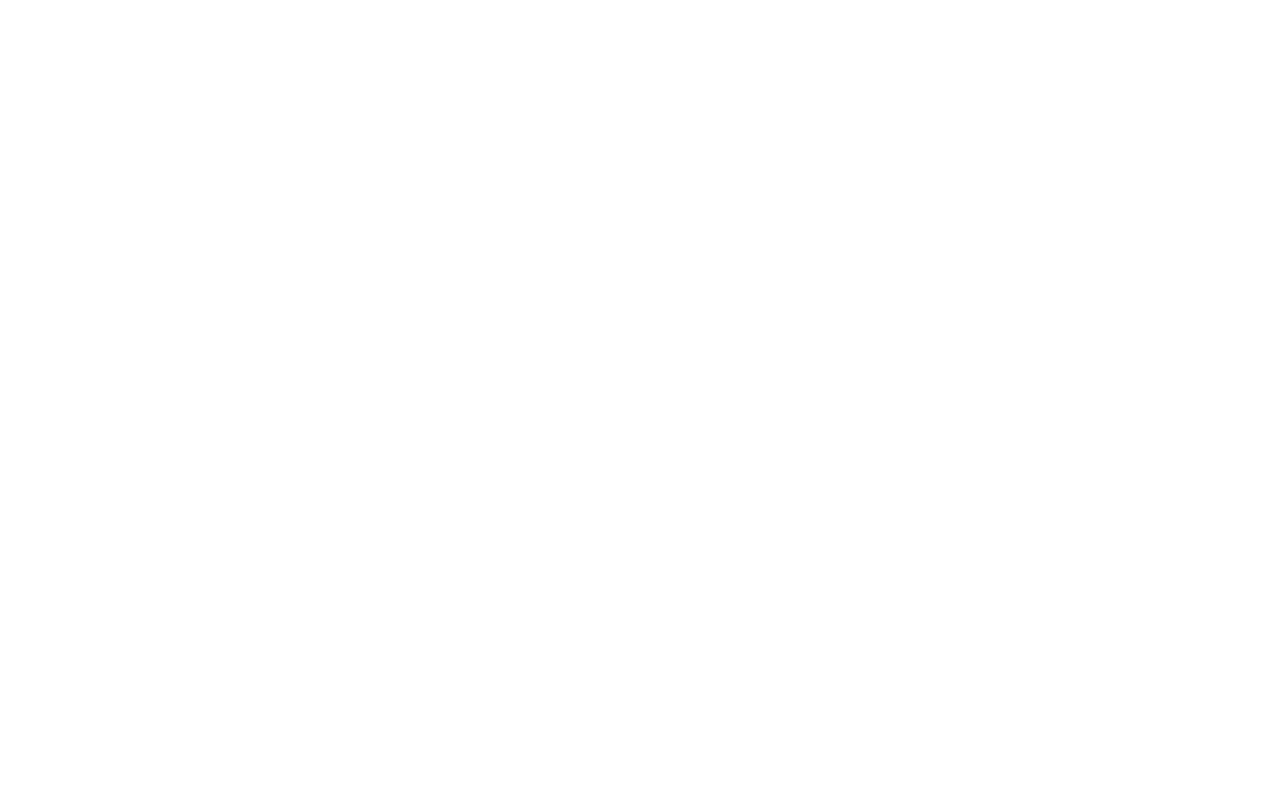
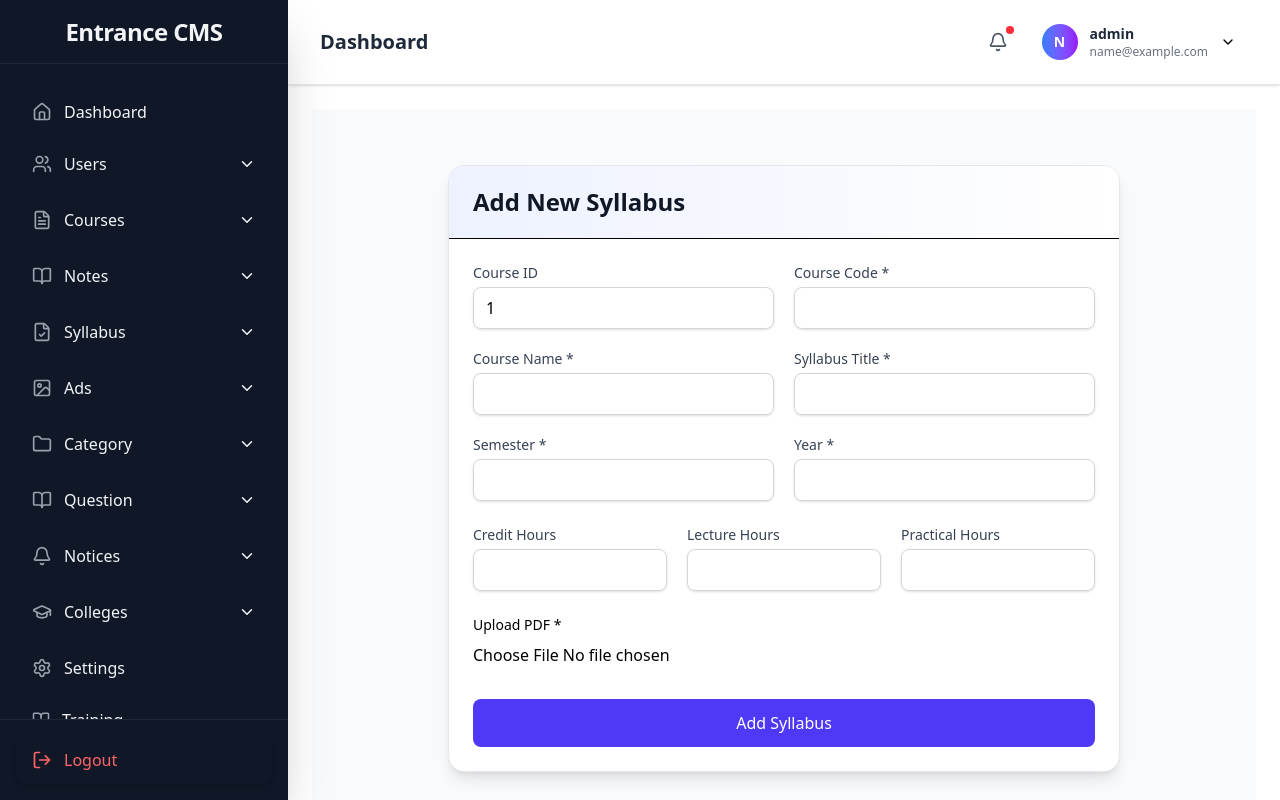
Before and after one commit to EntranceGateway/entrance_gateway_cms, a React (Vite) app: page /syllabus/add/1 in a window 1280 px wide. Before the commit this address had no page. Built offline with nearby package versions, Linux system fonts and the light colour scheme; sample sign-in values are in the browser's storage.

Commit message:
Redirect to syllabus form with courseId

```diff
--- a/src/App.jsx
+++ b/src/App.jsx
@@ -75,6 +75,7 @@ export default function App() {
 
               {/* Syllabus Routes */}
               <Route path="/syllabus/add" element={<AddSyllabus />} />
+              <Route path="/syllabus/add/:id" element={<AddSyllabus />} />
               <Route path="/syllabus/edit/:id" element={<EditSyllabus />} />
               <Route path="/syllabus/all" element={<AllSyllabus />} />
               <Route path="/syllabus/viewsyllabus/:id" element={<ViewSyllabus />} />
--- a/src/pages/course/component/CourseTable.jsx
+++ b/src/pages/course/component/CourseTable.jsx
@@ -126,9 +126,15 @@ const CourseTable = () => {
                     <td className="p-4 text-gray-600">{course.collegeId}</td>
 
                     <td className="p-4 flex flex-col sm:flex-row items-center justify-center gap-2 sm:gap-3">
+                         <Link
+                        to={`/syllabus/add/${course.courseId}`}
+                        className="px-3 py-1.5 rounded-xl text-blue-700 font-semibold border border-blue-200 hover:bg-blue-50 transition"
+                      >
+                        Add syllabus
+                      </Link>
                       <Link
                         to={`/course/edit/${course.courseId}`}
-                        className="px-3 py-1.5 rounded-xl text-blue-700 font-semibold border border-blue-200 hover:bg-blue-50 transition"
+                        className="px-3 py-1.5 rounded-xl text-amber-700 font-semibold border border-blue-200 hover:bg-blue-50 transition"
                       >
                         Edit
                       </Link>
--- a/src/pages/syllabus/component/form/form.jsx
+++ b/src/pages/syllabus/component/form/form.jsx
@@ -1,4 +1,5 @@
 import React, { useState, useEffect, useCallback } from "react";
+import { useParams } from "react-router-dom";
 
 // ------------------------------
 // Default Form State
@@ -44,12 +45,14 @@ const validateForm = (form, mode) => {
 //  COMPONENT
 // ==========================================================
 const SyllabusForm = ({ mode = "add", initialData = null, onSubmit }) => {
+  const { id } = useParams();
+console.log("SyllabusForm URL courseId:", id);
   const [form, setForm] = useState(DEFAULT_FORM);
   const [errors, setErrors] = useState({});
   const [status, setStatus] = useState({ loading: false, success: "" });
 
   // ------------------------------
-  // Load initial data in edit mode
+  // Load initial data in edit mode OR set courseId from URL in add mode
   // ------------------------------
   useEffect(() => {
     if (mode === "edit" && initialData) {
@@ -62,11 +65,14 @@ const SyllabusForm = ({ mode = "add", initialData = null, onSubmit }) => {
         fileUrl: initialData.fileUrl || "",
       });
     } else {
-      setForm(DEFAULT_FORM);
+      setForm({
+        ...DEFAULT_FORM,
+        courseId: id || "",
+      });
     }
     setErrors({});
     setStatus({ loading: false, success: "" });
-  }, [mode, initialData]);
+  }, [mode, initialData, id]);
 
   // ------------------------------
   // Input Class Generator
```
Also changed, not shown: 1 other file (tests, documents, lock files or other folders).
